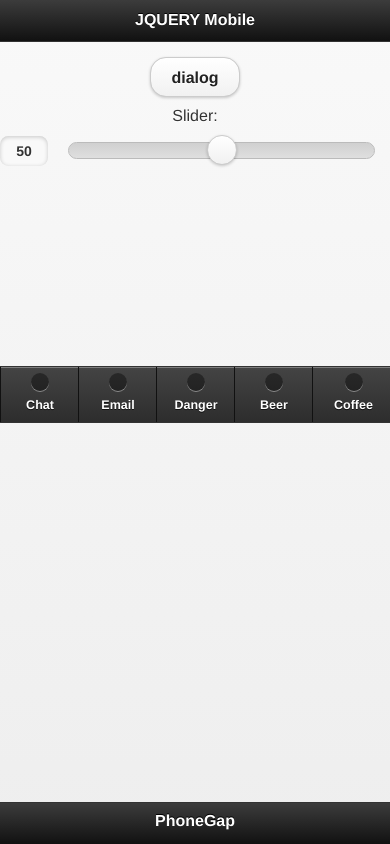
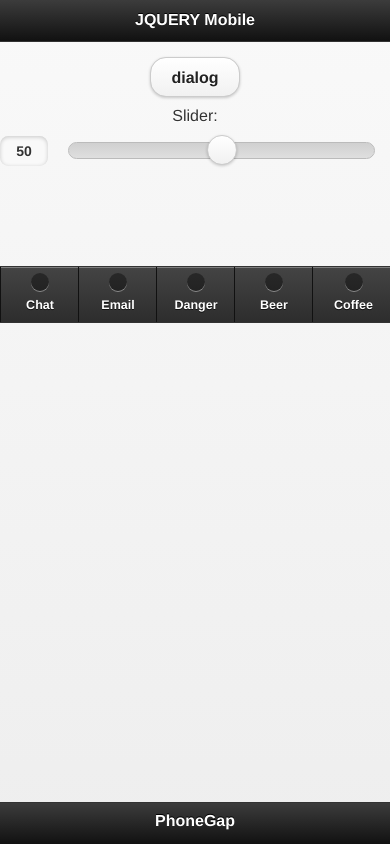
Before and after one commit to rezme/cris2, a plain HTML site: page index.html in a window 390 px wide. Drawn offline with Linux system fonts and the light colour scheme; some packages are replaced by stand-ins of ours.

Commit message:
Update index.html

```diff
--- a/index.html
+++ b/index.html
@@ -39,7 +39,7 @@
    		<div data-role="footer" data-position="fixed">
 			<h1>PhoneGap</h1>
 		</div>
-        <footer style="margin-top: 200px;">
+        <footer style="margin-top: 100px;">
         <div data-role="footer" class="nav-glyphish-example">
     <div data-role="navbar" class="nav-glyphish-example" data-grid="d">
     <ul>
```
